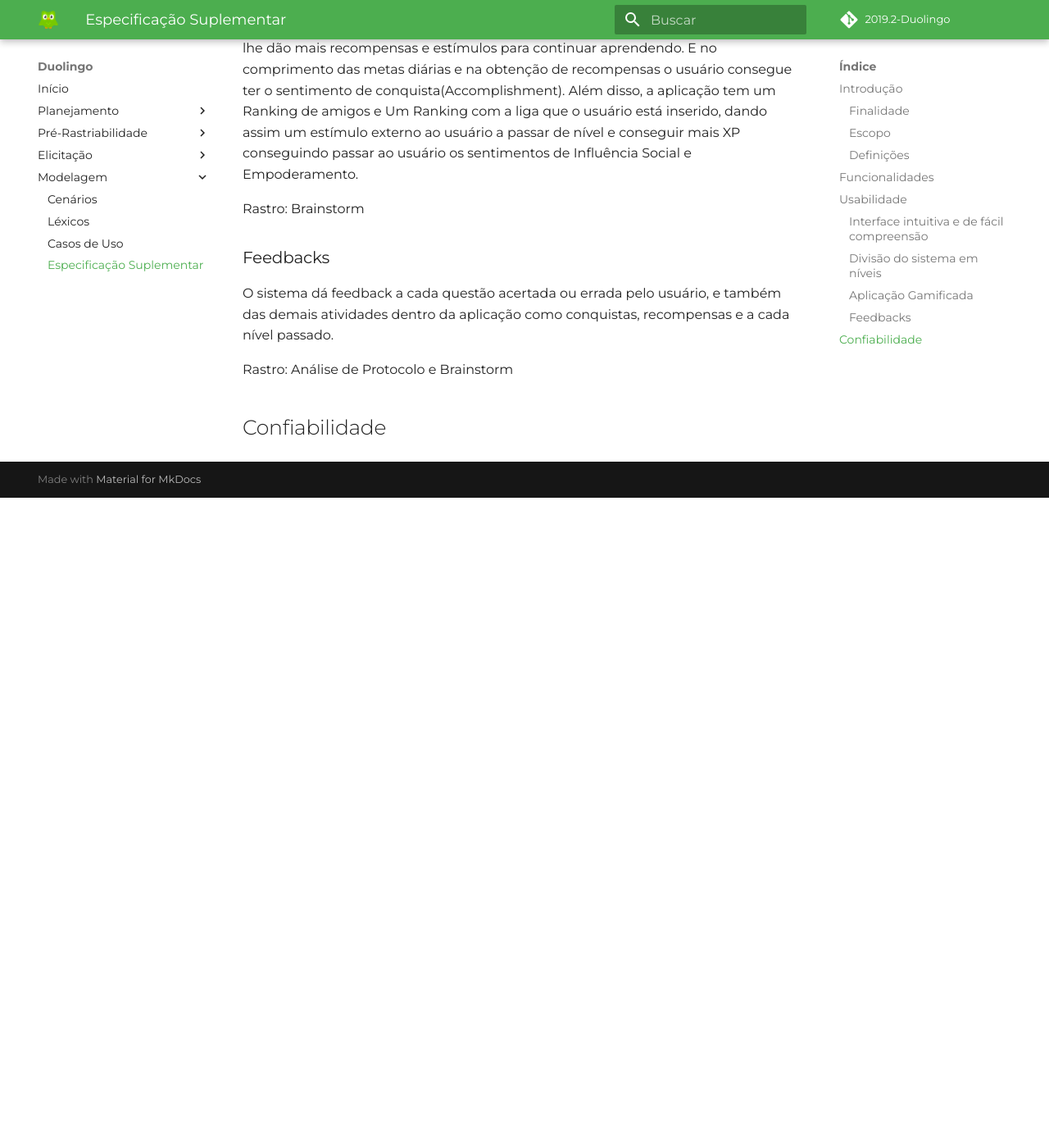
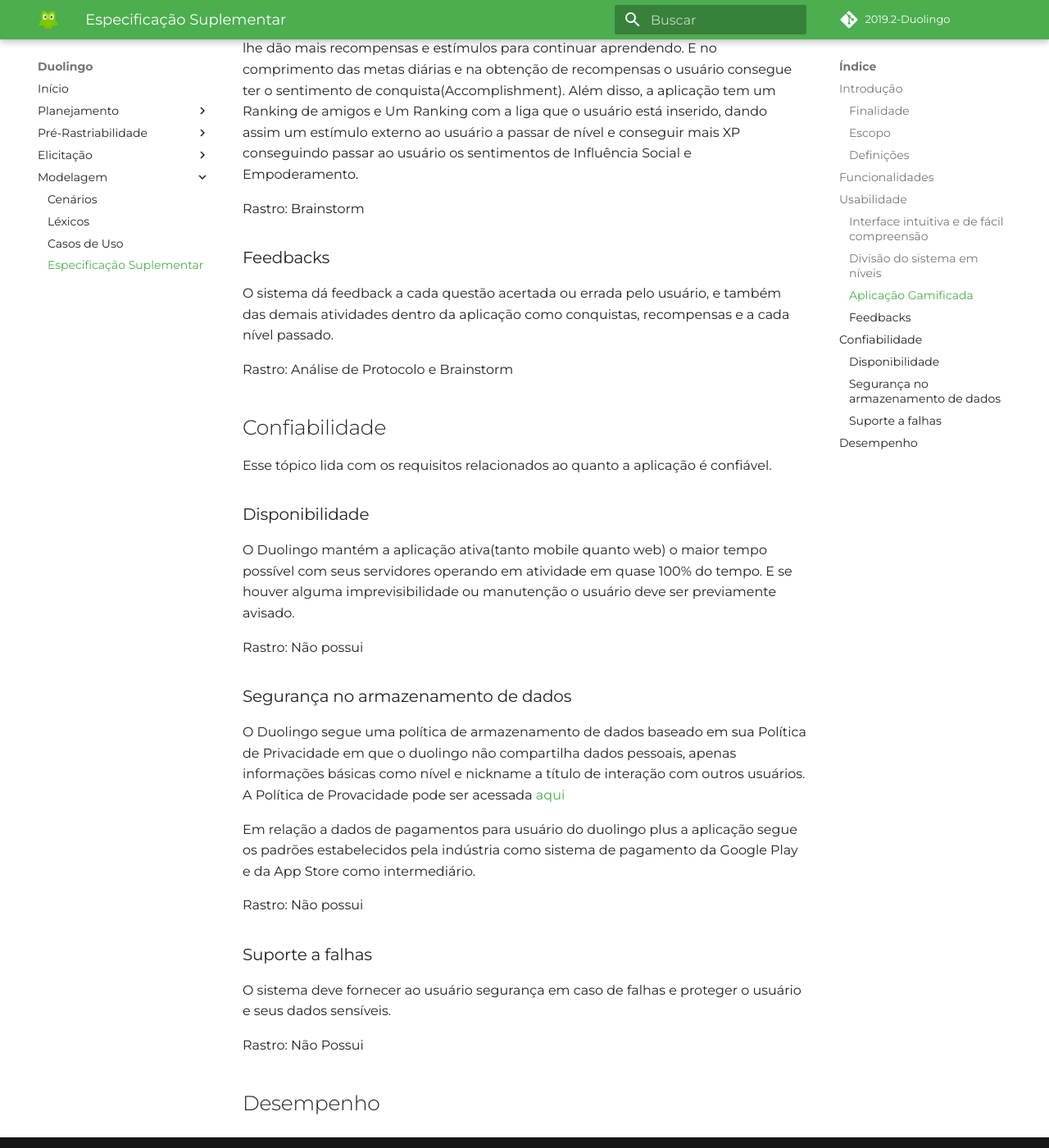
Before and after one commit to requisitos-Duolingo/Duolingo, an MkDocs documentation site: the page built from docs/modelagem/EspecificacaoSuplementar.md, in a window 1280 px wide and 1400 px high, scrolled down 1474 px. Shown: the whole window at 82% size. Built offline with MkDocs 1.6.1 and Material for MkDocs 9.7.7, drawn with Linux system fonts in a browser that asks for light colours; some web fonts are replaced; comment, search, counter and statistics services are not loaded; before the commit the page ends 2081 px from its top, so only the background shows below that.

Commit message:
Foi adicionado o tópico de confiabilidade a especificação suplementar

```diff
--- a/docs/modelagem/EspecificacaoSuplementar.md
+++ b/docs/modelagem/EspecificacaoSuplementar.md
@@ -50,3 +50,31 @@
 Rastro: Análise de Protocolo e Brainstorm
 
 ## Confiabilidade
+
+Esse tópico lida com os requisitos relacionados ao quanto a aplicação é confiável.
+
+### Disponibilidade
+
+O Duolingo mantém a aplicação ativa(tanto mobile quanto web) o maior tempo possível com seus servidores operando em atividade em quase 100% do tempo. E se houver alguma imprevisibilidade ou manutenção o usuário deve ser previamente avisado.
+
+Rastro: Não possui
+
+### Segurança no armazenamento de dados
+
+
+O Duolingo segue uma política de armazenamento de dados baseado em sua  Política de Privacidade em que o duolingo não compartilha dados pessoais, apenas informações básicas como nível e nickname a título de interação com outros usuários. A Política de Provacidade pode ser acessada [aqui](https://www.duolingo.com/privacy)
+
+Em relação a dados de pagamentos para usuário do duolingo plus a aplicação segue os padrões estabelecidos pela indústria como sistema de pagamento da Google Play e da App Store como intermediário.
+
+
+Rastro: Não possui
+
+
+### Suporte a falhas
+
+O sistema deve fornecer ao usuário segurança em caso de falhas e proteger o usuário e seus dados sensíveis.
+
+Rastro: Não Possui
+
+
+## Desempenho
```
